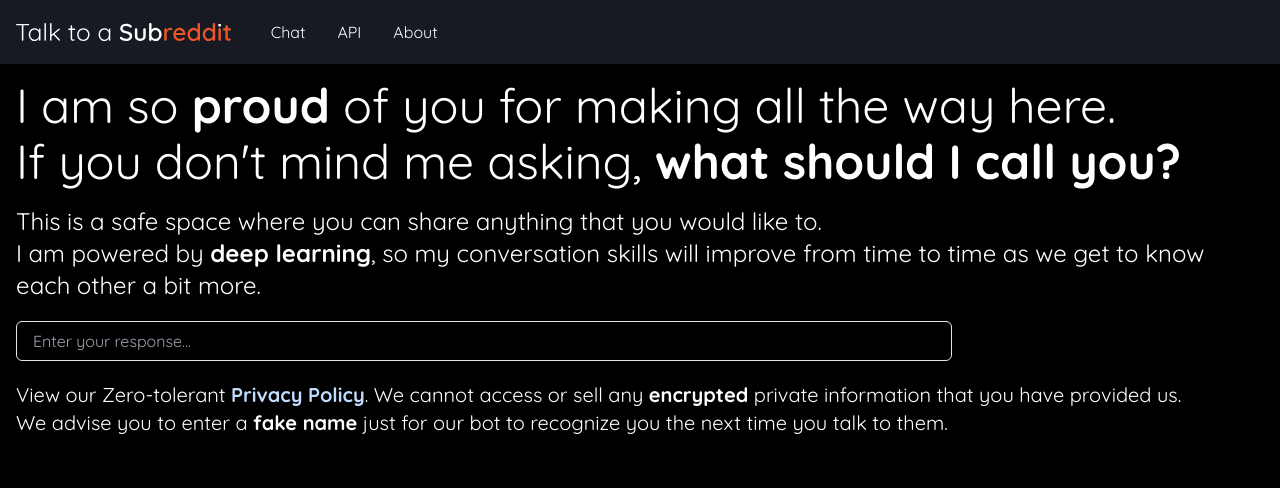
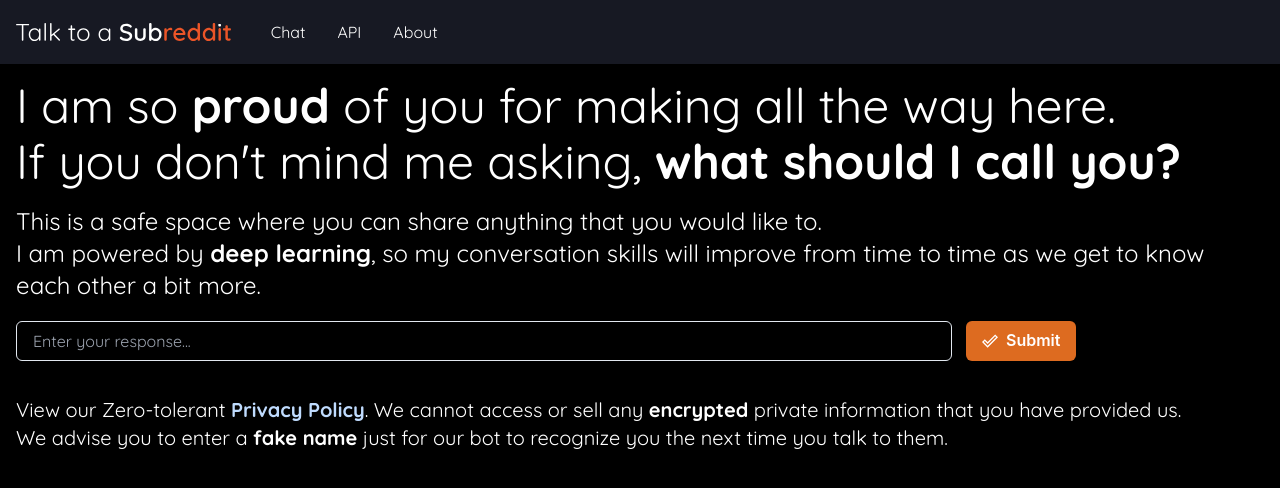
Before and after one commit to wonmor/Talk-To-A-Subreddit, a React (Create React App) app in the folder client/: page / in a window 1280 px wide. Shown: the top 488 px of the page. Built offline with nearby package versions, Linux system fonts and the light colour scheme.

Commit message:
Updated client side UI

```diff
--- a/client/package.json
+++ b/client/package.json
@@ -20,6 +20,7 @@
         "http-proxy-middleware": "^2.0.6",
         "react": "^18.1.0",
         "react-dom": "^18.1.0",
+        "react-icons": "^4.4.0",
         "react-redux": "^8.0.2",
         "react-router-dom": "^6.3.0",
         "react-scripts": "5.0.1",
--- a/client/src/components/pages/Home.jsx
+++ b/client/src/components/pages/Home.jsx
@@ -1,4 +1,5 @@
-import { Box, HStack, Input, Text } from '@chakra-ui/react'
+import { Box, Stack, Input, Text, Button } from '@chakra-ui/react'
+import { MdDoneOutline } from "react-icons/md"
 
 export default function Home() {
     return (
@@ -16,9 +17,12 @@
                 <div className="mt-10 md:mt-0">I am powered by <b>deep learning</b>, so my conversation skills will improve from time to time as we get to know each other a bit more.</div>
             </Text>
 
-            <HStack spacing={4}>
-            <Input placeholder='Enter your response...' width={"75%"} className="generic-text mb-5" />
-            </HStack>
+            <Stack direction={['column', 'row']} spacing={1} marginBottom={"15px"}>
+                <Input placeholder='Enter your response...' marginRight={"10px"} width={"75%"} className="generic-text mb-5" />
+                <Button width={"min-content"} leftIcon={<MdDoneOutline />} colorScheme='orange' variant='solid'>
+                    Submit
+                </Button>
+            </Stack>
 
             <Text className="text-xl">
                 View our Zero-tolerant <span className="text-blue-200 font-bold hover:underline">Privacy Policy</span>. We cannot access or sell any <b>encrypted</b> private information that you have provided us.
```
Also changed, not shown: 2 other files (tests, documents, lock files or other folders).
